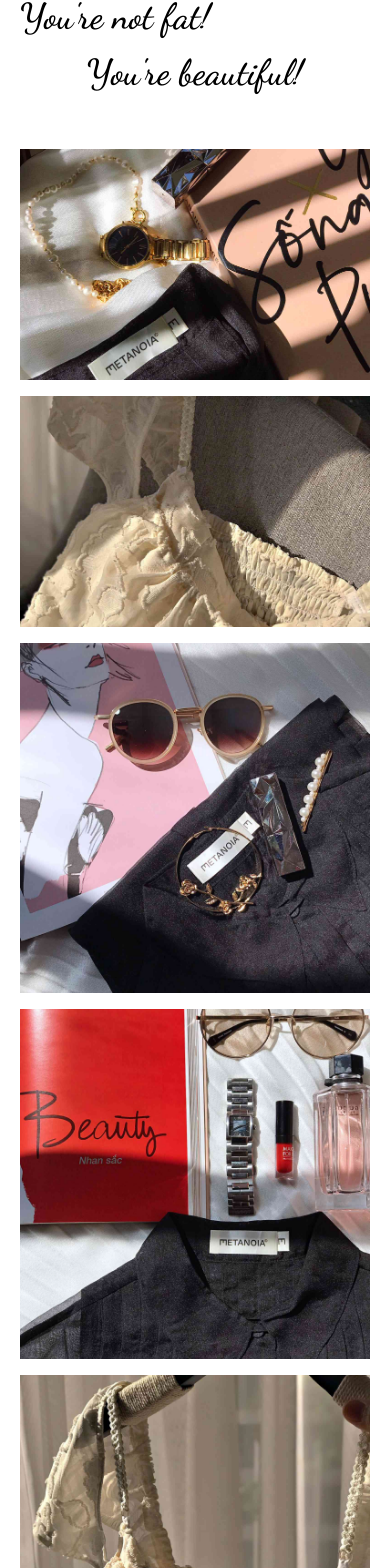
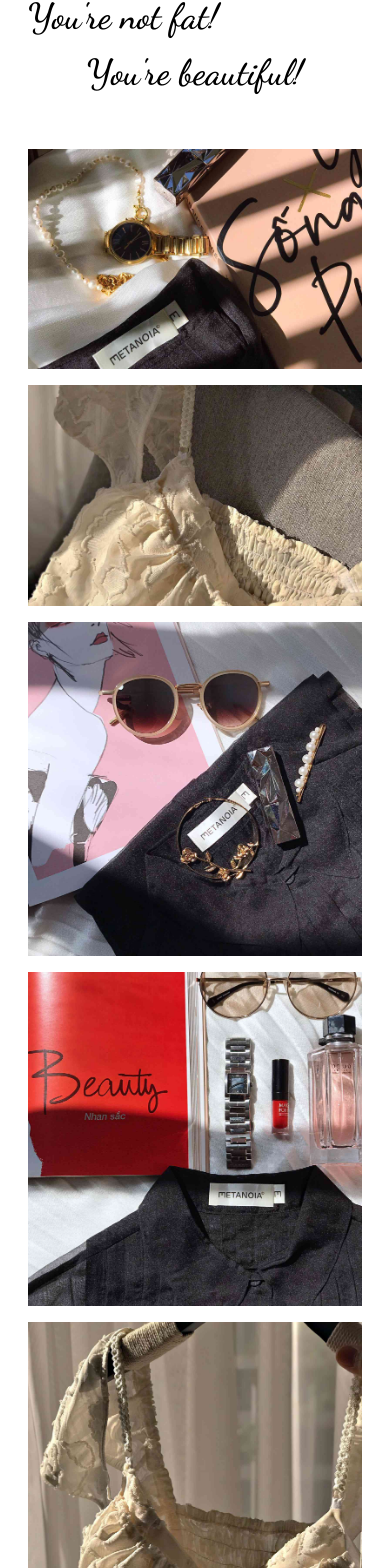
Before and after one commit to thanhleothanh/metanoiaClient, a Next.js app: page / in a window 390 px wide. Shown: the part 847-2415 px from the top of the page. Built offline with nearby package versions, Linux system fonts and the light colour scheme.

Commit message:
fixed the images not showing bugs, using padding bottom trick for scaling images, official release build

```diff
--- a/pages/index.js
+++ b/pages/index.js
@@ -47,12 +47,12 @@ export default function Products() {
           </div>
         </div>
 
-        <div className='mx-5 xs:mx-10 lg:mx-24 md:mt-5'>
+        <div className='mx-7 xs:mx-10 lg:mx-24'>
           <div className='grid grid-cols-1 sm:grid-cols-2 lg:grid-cols-3 gap-4 lg:gap-6 place-items-center'>
             <h3
               className='font-dancingScript font-semibold text-4xl xs:text-5xl md:text-6xl lg:text-7xl sm:col-span-2 place-self-start lg:place-self-center'
               style={{
-                transform: `translate(${offset / 100}px, ${offset / 17}px)`,
+                transform: `translate(${offset / 100}px, ${offset / 30}px)`,
                 transition: `transform 0.3s`,
               }}
             >
@@ -61,16 +61,16 @@ export default function Products() {
             <h3
               className='font-dancingScript font-semibold text-4xl md:text-5xl lg:text-6xl sm:col-start-1 sm:row-start-2 lg:col-start-2 lg:row-start-2 lg:col-span-2 self-center pb-10 place-items-start lg:place-self-center'
               style={{
-                transform: `translate(-${offset / 50}px, ${offset / 17}px)`,
+                transform: `translate(-${offset / 50}px, ${offset / 30}px)`,
                 transition: `transform 0.3s`,
               }}
             >
               You're beautiful!
             </h3>
             <div
-              className='pb-2/3 lg:pb-3/2 w-full sm:mt-5'
+              className='pb-2/3 lg:pb-3/2 w-full sm:mt-3'
               style={{
-                transform: `translate(-${offset / 80}px, 0px)`,
+                transform: `translate(-${offset / 100}px, 0px)`,
                 transition: `transform 0.3s`,
               }}
             >
@@ -83,7 +83,7 @@ export default function Products() {
             <div
               className='pb-2/3 w-full'
               style={{
-                transform: `translate(${offset / 80}px, 0px)`,
+                transform: `translate(${offset / 100}px, 0px)`,
                 transition: `transform 0.3s`,
               }}
             >
@@ -123,7 +123,7 @@ export default function Products() {
             <div
               className='pb-3/2 w-full'
               style={{
-                transform: `translate(${offset / 80}px,0px)`,
+                transform: `translate(${offset / 100}px,0px)`,
                 transition: `transform 0.3s`,
               }}
             >
@@ -136,7 +136,7 @@ export default function Products() {
             <div
               className='pb-1/1 w-full'
               style={{
-                transform: `translate(-${offset / 100}px, ${offset / 100}px)`,
+                transform: `translate(-${offset / 150}px, ${offset / 100}px)`,
                 transition: `transform 0.3s`,
               }}
             >
@@ -149,7 +149,7 @@ export default function Products() {
             <div
               className='pb-2/3 w-full sm:hidden lg:inline'
               style={{
-                transform: `translate(${offset / 100}px, -${offset / 100}px)`,
+                transform: `translate(${offset / 150}px, -${offset / 100}px)`,
                 transition: `transform 0.3s`,
               }}
             >
--- a/tailwind.config.js
+++ b/tailwind.config.js
@@ -1,5 +1,6 @@
 const defaultTheme = require('tailwindcss/defaultTheme');
 module.exports = {
+  mode: 'jit',
   purge: ['./pages/**/*.{js,ts,jsx,tsx}', './components/**/*.{js,ts,jsx,tsx}'],
   darkMode: false, // or 'media' or 'class'
   theme: {
```
